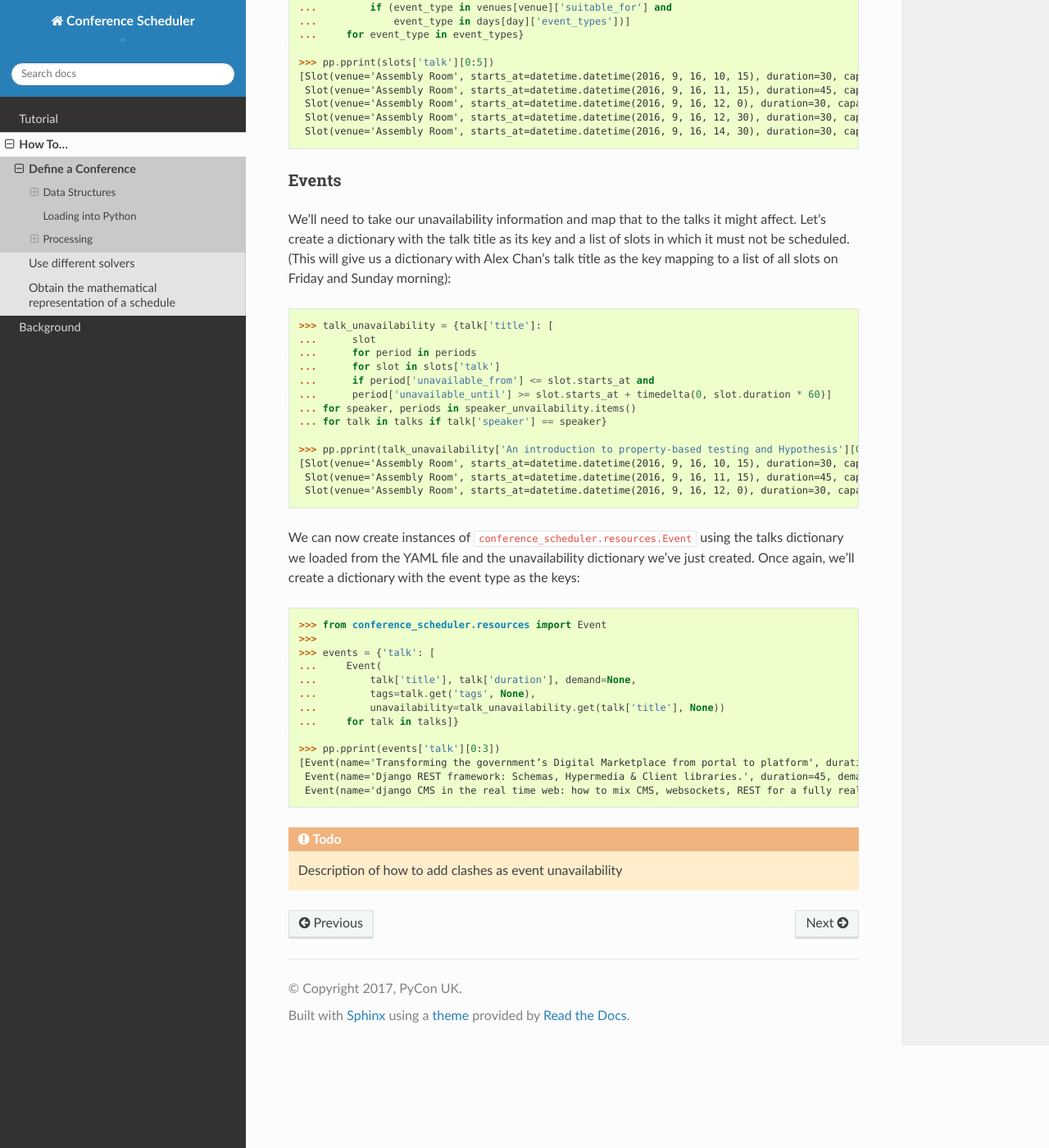
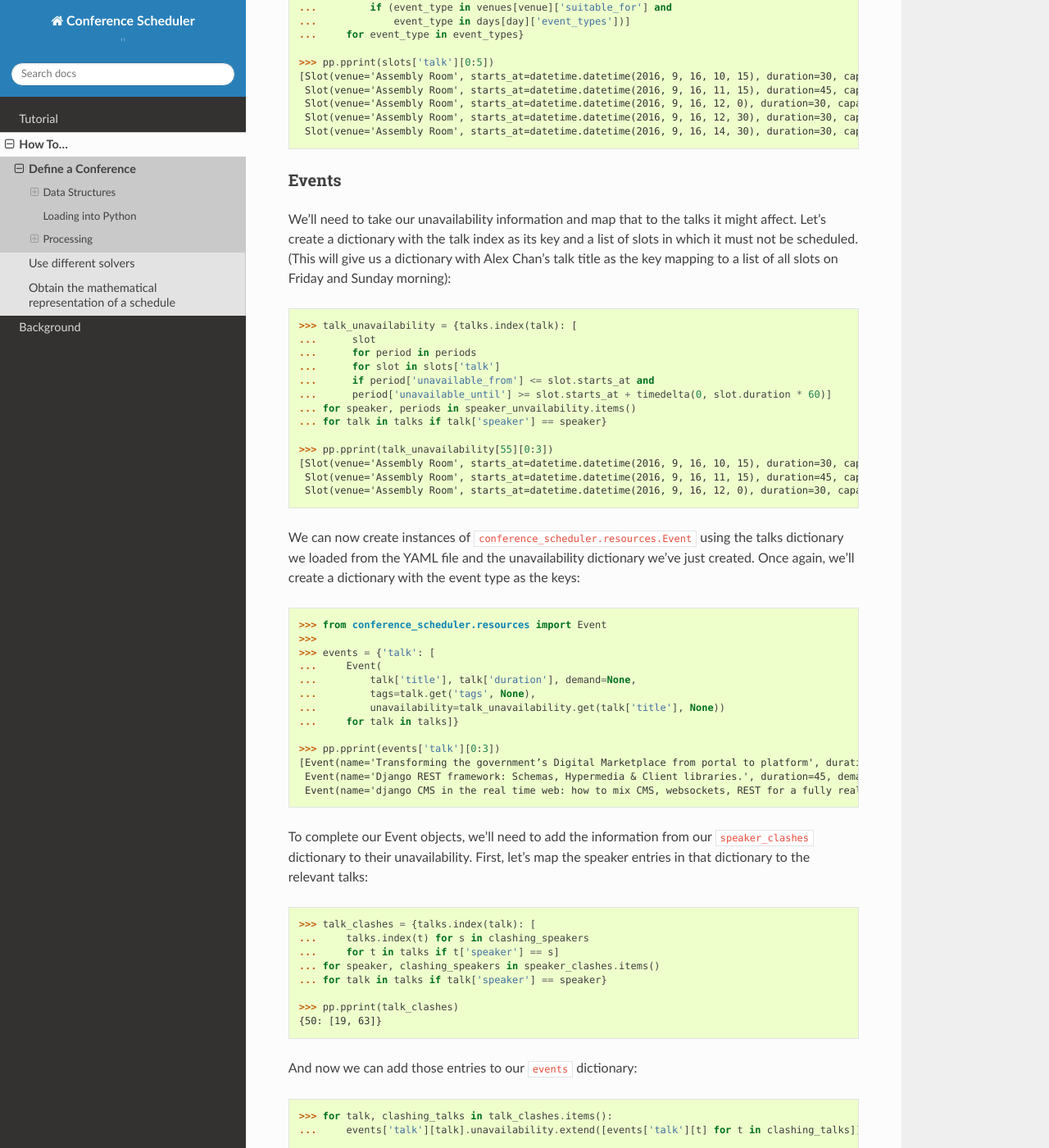
Before and after one commit to PyconUK/ConferenceScheduler, a Sphinx documentation site: the page built from docs/howto/define_a_conference.rst, in a window 1280 px wide and 1400 px high, scrolled down 5583 px. Shown: the whole window at 82% size. Built offline with Sphinx 7.4.7 and the Read the Docs theme 2.0.0, drawn with Linux system fonts in a browser that asks for light colours; some of the changed text lies outside the part shown.

Commit message:
[#44] Add clashes to Event objects

```diff
--- a/docs/howto/define_a_conference.rst
+++ b/docs/howto/define_a_conference.rst
@@ -315,12 +315,12 @@
 ******
 
 We'll need to take our unavailability information and map that to the talks it
-might affect. Let's create a dictionary with the talk title as its key and a
+might affect. Let's create a dictionary with the talk index as its key and a
 list of slots in which it must not be scheduled. (This will give us a
 dictionary with Alex Chan's talk title as the key mapping to a list of all
 slots on Friday and Sunday morning)::
 
-    >>> talk_unavailability = {talk['title']: [
+    >>> talk_unavailability = {talks.index(talk): [
     ...      slot
     ...      for period in periods
     ...      for slot in slots['talk']
@@ -329,7 +329,7 @@
     ... for speaker, periods in speaker_unvailability.items()
     ... for talk in talks if talk['speaker'] == speaker}
 
-    >>> pp.pprint(talk_unavailability['An introduction to property-based testing and Hypothesis'][0:3])
+    >>> pp.pprint(talk_unavailability[55][0:3])
     [Slot(venue='Assembly Room', starts_at=datetime.datetime(2016, 9, 16, 10, 15), duration=30, capacity=500, session='2016-09-16 morning'),
      Slot(venue='Assembly Room', starts_at=datetime.datetime(2016, 9, 16, 11, 15), duration=45, capacity=500, session='2016-09-16 morning'),
      Slot(venue='Assembly Room', starts_at=datetime.datetime(2016, 9, 16, 12, 0), duration=30, capacity=500, session='2016-09-16 morning')]
@@ -353,4 +353,24 @@
      Event(name='Django REST framework: Schemas, Hypermedia & Client libraries.', duration=45, demand=None, tags=[], unavailability=[]),
      Event(name='django CMS in the real time web: how to mix CMS, websockets, REST for a fully real time experience', duration=30, demand=None, tags=[], unavailability=[])]
 
-.. todo:: Description of how to add clashes as event unavailability
+To complete our Event objects, we'll need to add the information from our
+:code:`speaker_clashes` dictionary to their unavailability. First, let's map
+the speaker entries in that dictionary to the relevant talks::
+
+    >>> talk_clashes = {talks.index(talk): [
+    ...     talks.index(t) for s in clashing_speakers
+    ...     for t in talks if t['speaker'] == s]
+    ... for speaker, clashing_speakers in speaker_clashes.items()
+    ... for talk in talks if talk['speaker'] == speaker}
+
+    >>> pp.pprint(talk_clashes)
+    {50: [19, 63]}
+
+
+And now we can add those entries to our :code:`events` dictionary::
+
+    >>> for talk, clashing_talks in talk_clashes.items():
+    ...     events['talk'][talk].unavailability.extend([events['talk'][t] for t in clashing_talks])
+
+    >>> pp.pprint(events['talk'][50])
+    Event(name='Ancient Greek Philosophy, Medieval Mental Models and 21st Century Technology', duration=30, demand=None, tags=[], unavailability=[Event(name='Using Python for National Cipher Challenge', duration=30, demand=None, tags=[], unavailability=[]), Event(name='Easy solutions to hard problems', duration=30, demand=None, tags=[], unavailability=[])])
```
